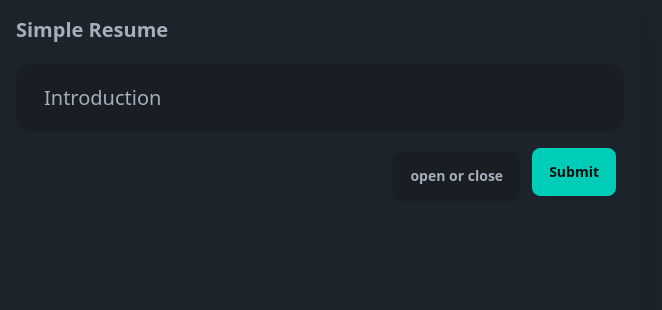
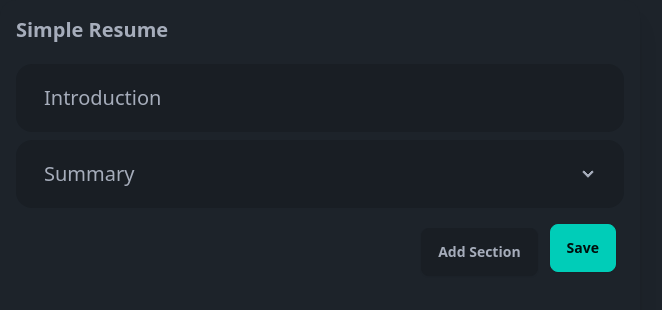
Before and after one commit to AmanDeka/resume_maker, a Next.js app: page / in a window 1280 px wide. Shown: the top 310 px of the page, without its empty margins (0-662 px from the left). Built offline with nearby package versions, Linux system fonts and the light colour scheme.

Commit message:
added section selector logic

```diff
--- a/components/simpleResumeForm.tsx
+++ b/components/simpleResumeForm.tsx
@@ -1,19 +1,23 @@
-import React from "react";
-import { SubmitHandler, useForm, UseFormRegister } from "react-hook-form";
+import React, { useState } from "react";
+import { SubmitHandler, useForm, UseFormRegister, useWatch } from "react-hook-form";
 import { update_pattern_dict } from "@/server/utils";
+import { cn } from "@/lib/utils";
 
 type Fields = {
     sections: {
         introduction: boolean,
         summary: boolean
-    }
-    _name: string
-    _email: string
+    },
+    _name: string,
+    _email: string,
+    _summary: string
 }
 
-const IntroductionSection: React.FC<{ register: UseFormRegister<Fields> }> = ({ register }) => {
+
+const IntroductionSection: React.FC<{ register: UseFormRegister<Fields>,isShow:boolean }> = ({ register,isShow }) => {
+
     return (
-        <div className="collapse collapse-arrow px-3 py-1 my-2 bg-base-200">
+        <div className={cn("collapse collapse-arrow px-3 py-1 my-2 bg-base-200",(isShow)?"":"hidden")}>
             <input type="checkbox" />
             <div className="collapse-title text-xl font-medium">
                 Introduction
@@ -50,9 +54,25 @@ const IntroductionSection: React.FC<{ register: UseFormRegister<Fields> }> = ({
     )
 }
 
+const SummarySection: React.FC<{ register: UseFormRegister<Fields> ,isShow:boolean}> = ({ register,isShow }) => {
+
+    return (
+        <div className={cn("collapse collapse-arrow px-3 py-1 my-2 bg-base-200",(isShow)?"":"hidden")}>
+            <input type="checkbox" />
+            <div className="collapse-title text-xl font-medium">
+                Summary
+            </div>
+            <div className="collapse-content">
+                <textarea className="textarea textarea-info textarea-bordered w-full" placeholder="Add your Summary" {...register("_summary")}>
+                </textarea>
+            </div>
+        </div>
+    )
+}
+
 const SectionSelector: React.FC<{ register: UseFormRegister<Fields> }> = ({ register }) => {
     return <details className="dropdown dropdown-left dropdown-bottom">
-        <summary className="m-1 btn">open or close</summary>
+        <summary className="m-1 btn">Add Section</summary>
         <ul className="p-2 shadow menu dropdown-content z-[1] bg-base-100 rounded-box w-52">
             <ul className="menu bg-base-200 w-56 rounded-box">
                 <li>
@@ -75,22 +95,34 @@ const SectionSelector: React.FC<{ register: UseFormRegister<Fields> }> = ({ regi
 
 const SimpleResumeForm: React.FC<{ update: () => void }> = ({ update }) => {
 
+    const sectionsDefaultValues = {
+        introduction:true,
+        summary:true
+    };
+
     const onSubmit: SubmitHandler<Fields> = async (data) => {
         await update_pattern_dict(data);
         update();
     }
 
-    const { register, handleSubmit } = useForm<Fields>();
+    const { register, handleSubmit, control } = useForm<Fields>();
+
+    const sectionStates = useWatch({
+        control: control,
+        name: "sections",
+        defaultValue: sectionsDefaultValues
+    });
 
     return (
         <div className="card card-compact h-full w-1/2 bg-base-100 shadow-xl">
             <div className="card-body h-full">
                 <h2 className="card-title">Simple Resume</h2>
                 <div className="h-full overflow-y-scroll">
-                    <IntroductionSection register={register} />
+                    <IntroductionSection register={register} isShow = {sectionStates['introduction']}/>
+                    <SummarySection register={register} isShow = {sectionStates['summary']}/>
                     <div className="card-actions justify-end p-2">
-                        <SectionSelector register = {register}/>
-                        <button className="btn btn-accent" onClick={handleSubmit(onSubmit)}>Submit</button>
+                        <SectionSelector register={register} />
+                        <button className="btn btn-accent" onClick={handleSubmit(onSubmit)}>Save</button>
                     </div>
                 </div>
             </div>
```
